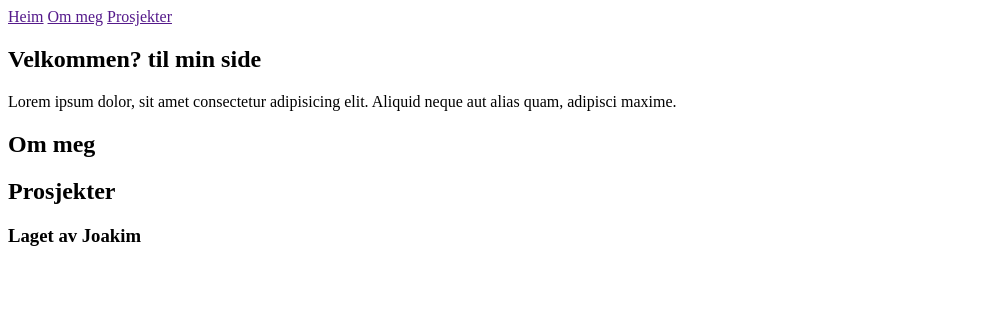
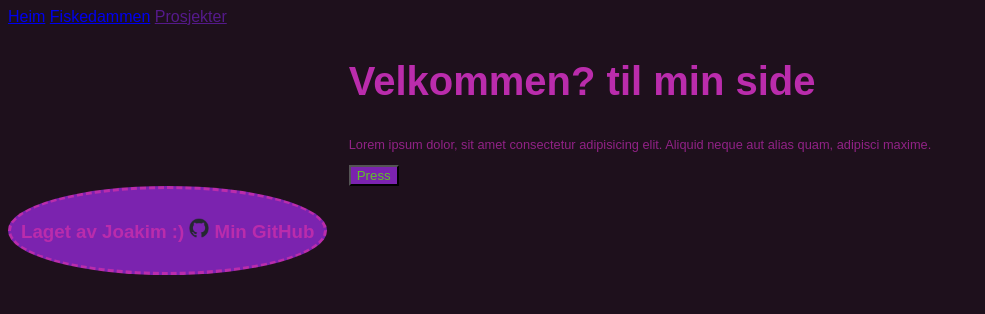
Before and after one commit to Joakimglodedata/joakim_glode_Innlevering7, a website: page index.html in a window 1280 px wide. Shown: the whole page, without its empty margins (0-985 px from the left). Drawn offline with Linux system fonts and the light colour scheme.

Commit message:
lagd fishpond

```diff
--- a/index.html
+++ b/index.html
@@ -14,28 +14,31 @@
   <body>
     <header>
       <nav>
-        <a href="">Heim</a>
-        <a href="">Om meg</a>
+        <a href="index.html">Heim</a>
+        <a href="fishPond.html">Fiskedammen</a>
         <a href="">Prosjekter</a>
       </nav>
     </header>
-    <main>
+    <main class="flexCenter">
       <section>
         <h1>Velkommen? til min side</h1>
         <p>
           Lorem ipsum dolor, sit amet consectetur adipisicing elit. Aliquid
           neque aut alias quam, adipisci maxime.
         </p>
+        <button>Press</button>
       </section>
-      <section>
-        <h2>Om meg</h2>
-      </section>
-      <section>
-        <h2>Prosjekter</h2>
-      </section>
+      <section></section>
+      <section></section>
     </main>
     <footer>
-      <h3>Laget av Joakim</h3>
+      <h3 class="foottekst">
+        Laget av Joakim :)
+        <a href="https://github.com/Joakimglodedata">
+          <img src="github.png" alt="GitHub Icon"
+        /></a>
+        Min GitHub
+      </h3>
     </footer>
   </body>
 </html>
--- a/script.js
+++ b/script.js
@@ -1 +1,19 @@
-console.log('Hello!');
+// fishPond.html
+
+const fishContainer = document.querySelector("#fishContainer")
+
+const fish = document.createElement("p")
+fish.classList.add("fish")
+fish.textContent = ""
+console.log(fish.style.fontSize)
+
+// fishContainer.appendChild(fish)
+// Array.from({ length: 50 }, () => fishContainer.appendChild(fish.cloneNode(true)));
+
+const fishPossibilities = ["🐟", "🐠", "🐡", "🦈", "🐋", ]
+for (let i = 0; i < Math.floor((Math.random() * 100) + 20); i++) {
+   const x = Math.floor(Math.random() * 4)
+   fish.textContent = fishPossibilities[x];
+   fish.style.fontSize = Math.floor((Math.random() * 100) + 20)+"px";
+   fishContainer.appendChild(fish.cloneNode(true));
+}
--- a/styles.css
+++ b/styles.css
@@ -1,14 +1,92 @@
+/* Global variables  */
 :root {
-  --prim-clr: #4f0147;
-  --sec-clr: #3a015c;
-  --back-clr: #290025;
-  --body-font: 'Roboto', sans-serif;
+  --prim-clr: hsl(306, 62%, 45%);
+  --sec-clr: hsl(278, 67%, 41%);
+  --tert-clr: hsl(from var(--prim-clr) h s calc(l - 10));
+  --back-clr: hsl(305, 29%, 9%);
+  --body-font: Arial, Helvetica, sans-serif;
+  /* for testing av andre farger og kor synlig dei er */
+ filter: hue-rotate(0deg);
 }
 
-/* Oppgave: Skap et <button> element med tekst innhold "Klikk meg!", og påfør den en klasse med navn "btn-style". Til slutt, legg dette elementet til som barn av en <section> i HTML dokumentet.
+/* Global attributes*/
+body {
+  font-family: var(--body-font);
+  background-color: var(--back-clr);
+  color: var(--prim-clr);
+  scroll-behavior: smooth;
+}
 
-Ekstra info: Dere må opprette <section> tag i HTML som skal brukes for oppgaven. I CSS må dere også opprette klassen <btn-style> og gjøre at den legger til bakgrunnsfargen, tekst størrelsen og tekst farge til knappen. Dere skal også endre størrelsen på knappen (padding).
-Bjørn André Svellingen Lavik
-11:20
-Bonus utfordring: Legg også til skygge, i tillegg til å endre kant tjukkelse og border radius på knappen
-Bonus BONUS utfordring: Legg til en :hover effekt, som gjør knappen større når musen er over elementet. */
+h1 {
+  font-size: 2.5em;
+}
+
+h2 {
+  font-size: 1.9em;
+}
+
+p {
+  font-size: 0.8em;
+  color: var(--tert-clr);
+}
+
+button {
+  transition: 1s;
+  background: var(--sec-clr);
+  color: hsl(from var(--sec-clr) calc(h + 180) s calc(l + 5));
+}
+
+button:hover {
+  transform: scale(1.1);
+  /* filter: brightness(150%) hue-rotate(20deg); */
+  background: hsl(from var(--sec-clr) calc(h + 10) s calc(l + 10));
+}
+
+/* Styling classes */
+.secondaryText {
+  color: var(--tert-clr);
+}
+
+.flexCenter {
+  display: flex;
+  align-items: center;
+  justify-content: center;
+}
+
+.halfWidth {
+  width: 50%;
+}
+
+.fifthWidth {
+  width: 20%;
+}
+
+#fishContainer {
+  display: flex;
+  flex-direction: row;
+  flex-wrap: wrap;
+  row-gap: 10px;
+}
+
+.fish {
+  /* width: max-content; */
+  flex: 1;
+  margin: 0;
+}
+
+/*Footer*/
+footer {
+  border: var(--prim-clr);
+  border-style: dashed;
+  display: inline-block;
+  padding: 10px;
+  border-radius: 50%;
+  background-color: var(--sec-clr);
+}
+
+footer img {
+  width: 20px;
+}
+
+/* Div useful @media */
+/* @media (max-width: 768px) {} */
```
Also changed, not shown: fishPond.html (renamed from FishPond.html, +1 -1 lines).
